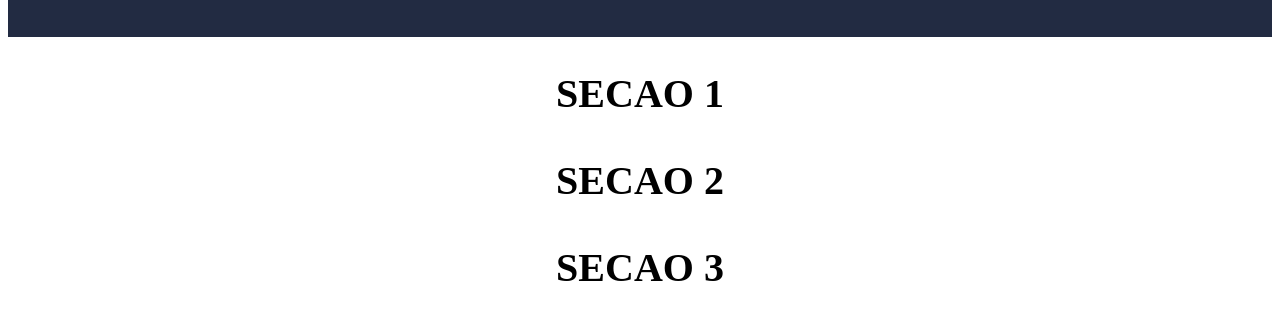
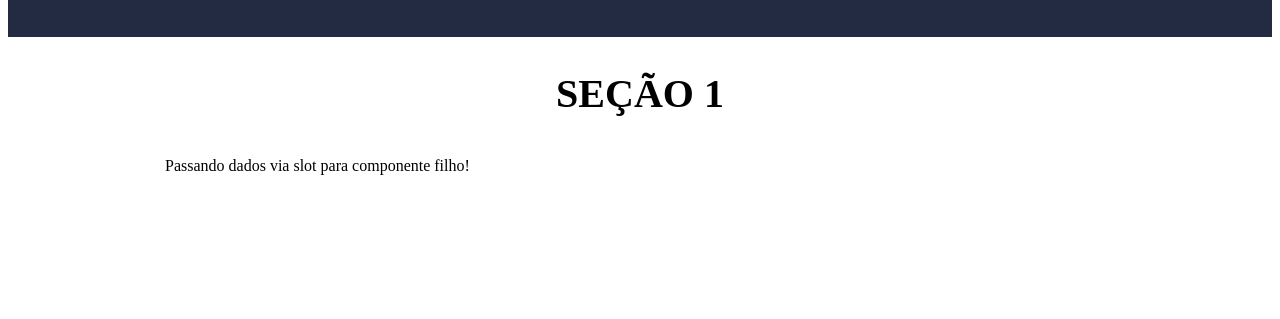
Before and after one commit to heltonricardo/svelte-secomp-sxs, a Svelte app: page / in a window 1280 px wide. Shown: the part 771-1090 px from the top of the page. After the commit the page ends 954 px from the top, so only its background shows below. Built offline with nearby package versions, Linux system fonts and the light colour scheme; the HTML template or start-up script is replaced by a standard one.

Commit message:
Passando dados via slot (Secao, App)

```diff
--- a/src/App.svelte
+++ b/src/App.svelte
@@ -5,6 +5,6 @@
 
 <Capa />
 
-<Secao titulo="Secao 1" />
-<Secao titulo="Secao 2" />
-<Secao titulo="Secao 3" />
+<Secao titulo="Seção 1">
+	Passando dados via slot para componente filho!
+</Secao>
--- a/src/Secao.svelte
+++ b/src/Secao.svelte
@@ -4,6 +4,7 @@
 
 <section class="secao">
     <h1 class="titulo">{titulo}</h1>
+    <slot />
 </section>
 
 <style>
```
